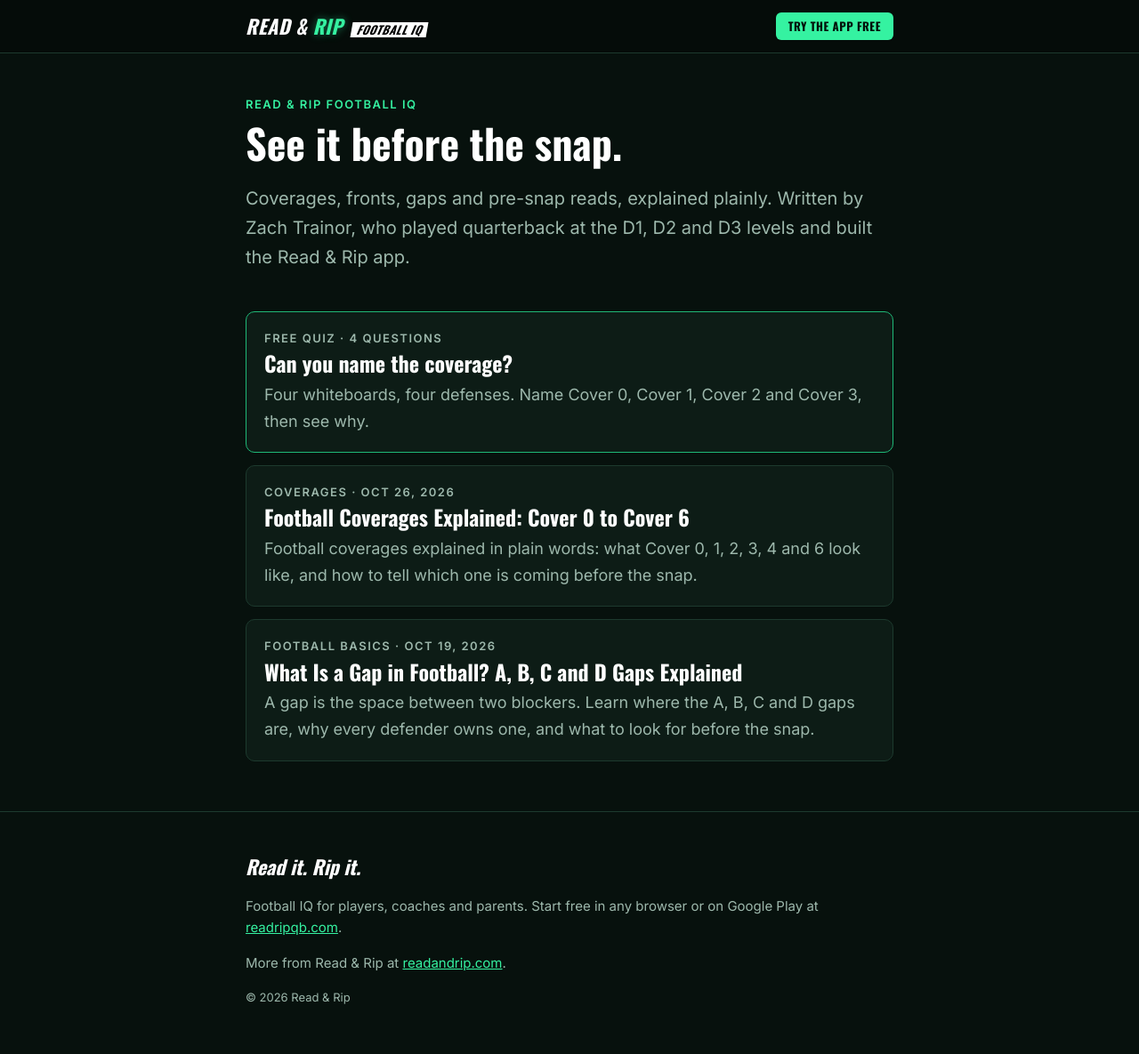
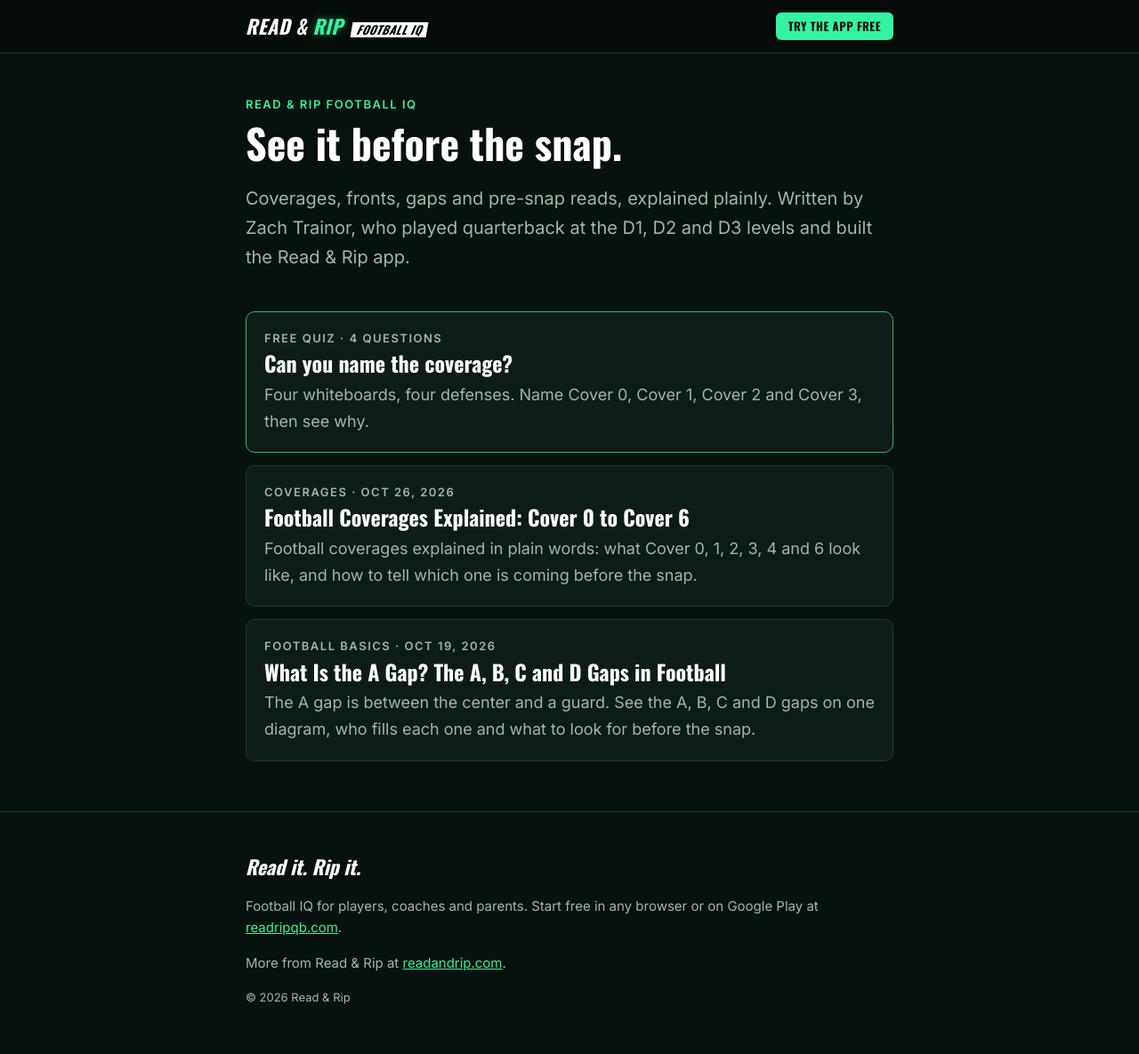
Before and after one commit to ReadandRipQB/readandrip-learn, a Jekyll site: the page built from index.html, in a window 1280 px wide. Shown: the whole page at 89% size. Built offline with Jekyll 4.4.1, drawn with Linux system fonts in a browser that asks for light colours.

Commit message:
SEO: gap article title and description aimed at 'what is the A gap'
Search Console (Oct 6 - Nov 2) shows the article ranking about 8-10 for
'what is the a gap', 'a b c gap football' and 'a gap football' with no
clicks yet. The title and description now lead with that question.

Co-Authored-By: Claude Opus 5.5 <noreply@anthropic.com>
Claude-Session: https://claude.ai/code/session_01FgCFT5XXfXnrXNk15gxbuR

```diff
--- a/_posts/2026-10-19-what-is-a-gap-in-football.md
+++ b/_posts/2026-10-19-what-is-a-gap-in-football.md
@@ -1,9 +1,9 @@
 ---
-title: "What Is a Gap in Football? A, B, C and D Gaps Explained"
-description: "A gap is the space between two blockers. Learn where the A, B, C and D gaps are, why every defender owns one, and what to look for before the snap."
+title: "What Is the A Gap? The A, B, C and D Gaps in Football"
+description: "The A gap is between the center and a guard. See the A, B, C and D gaps on one diagram, who fills each one and what to look for before the snap."
 category: Football basics
 author: Zach Trainor
-last_modified_at: 2026-11-01
+last_modified_at: 2026-11-03
 ---
 
 If you've been around a youth practice, you've heard a coach yell "fit your gap" a hundred times. Most kids nod. Plenty of them couldn't tell you where their gap actually is.
```
